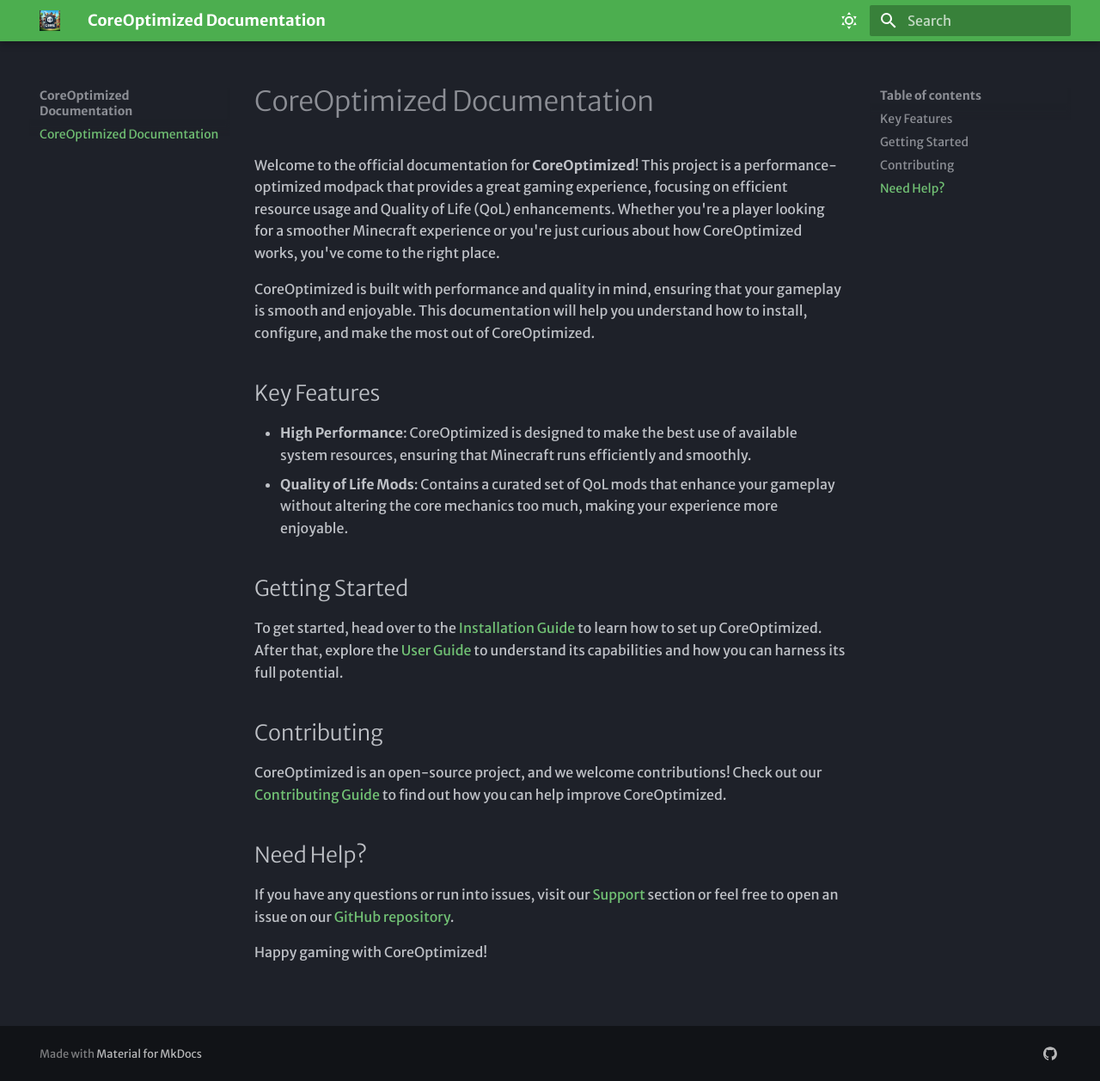
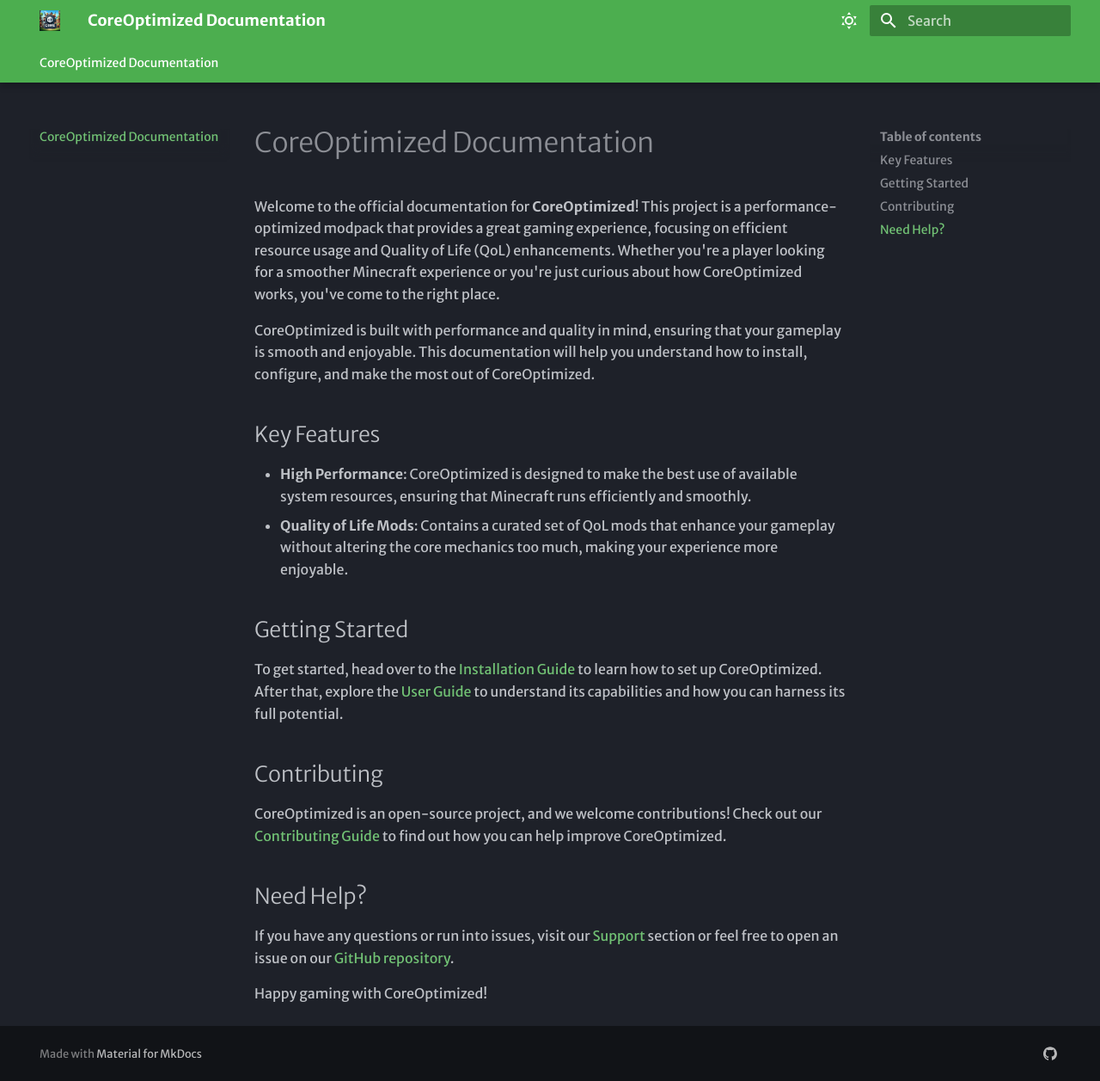
Before and after one commit to asabhi6776/CoreOptimized, an MkDocs documentation site: the page built from docs/index.md, in a window 1280 px wide and 1257 px high. Shown: the whole window at 86% size. Built offline with MkDocs 1.6.1 and Material for MkDocs 9.7.7, drawn with Linux system fonts in a browser that asks for light colours; some web fonts are replaced.

Commit message:
mkdocs.yml update

```diff
--- a/mkdocs.yml
+++ b/mkdocs.yml
@@ -3,7 +3,14 @@ site_url: https://coreoptimized.readthedocs.io
 theme:
   name: material
   features:
-    - navigation.footer
+    - navigation.tracking
+    - navigation.tabs
+    - navigation.tabs.sticky
+    - navigation.sections
+    - navigation.expand
+    - navigation.top
+    - navigation.indexes
+  locale: en
   logo: assets/logo.png
   favicon: assets/favicon.ico
   font:
@@ -28,6 +35,9 @@ theme:
 
 markdown_extensions:
   - attr_list
+  - def_list
+  - footnotes
+  - tables
   - pymdownx.emoji:
       emoji_index: !!python/name:material.extensions.emoji.twemoji
       emoji_generator: !!python/name:material.extensions.emoji.to_svg
@@ -41,6 +51,8 @@ markdown_extensions:
   - pymdownx.tabbed:
       alternate_style: true
   - admonition
+  - toc:
+      permalink: true
   - pymdownx.details
   - pymdownx.superfences
 
```
